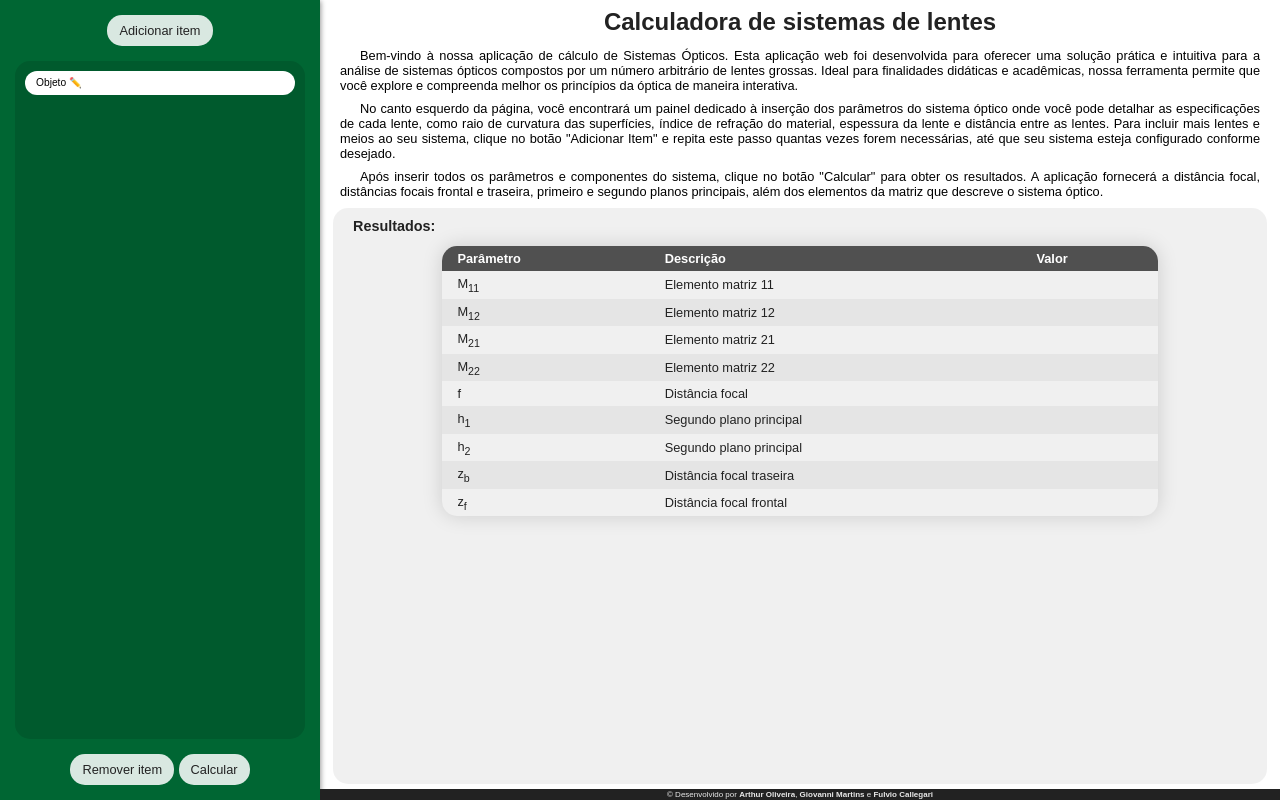
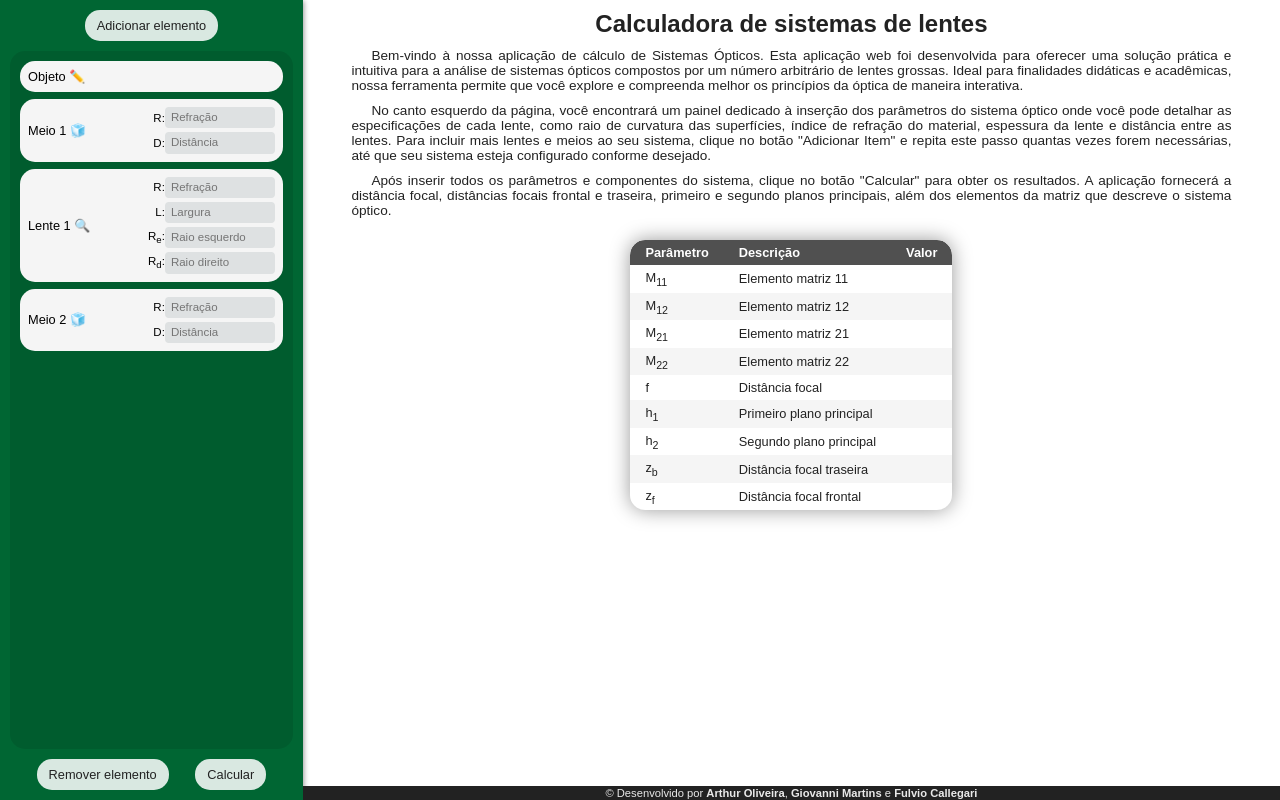
Before and after one commit to ArthurOliveira96/TG-SistemaLentes, a plain HTML site: page index.html in a window 1280 px wide. Drawn offline with Linux system fonts and the light colour scheme.

Commit message:
Upload nova versao feita do zero com flexbox

```diff
--- a/index.html
+++ b/index.html
@@ -1,69 +1,75 @@
 <!DOCTYPE html>
-<html lang="pt-br">
+<html lang="en">
 <head>
     <meta charset="UTF-8">
     <meta name="viewport" content="width=device-width, initial-scale=1.0">
-    <title>TG</title>
+    <title>Sistema de lentes</title>
     <link rel="stylesheet" href="style.css">
 </head>
 <body>
-    <form class="sidebar" onsubmit="return false">
-        <div class="sidebar-item top">
-            <!-- <img src="img/logotipo-ufabc-lateral - recorte.png" alt="UFABC"> -->
-            <div class="div-btn-add">
-                <input type="button" value="Adicionar item" id="add-item">
+    <aside>
+        <form onsubmit="return false">
+            <section class="top">
+                <input type="button" value="Adicionar elemento" id="add-elemento">
+            </section>
+            <section class="middle">
+                <div class="input-element">
+                    <h2>Objeto ✏️</h2>
                 </div>
+                <div class="input-element">
+                    <h2>Meio 1 🧊</h2>
+                    <div class="input-boxes">
+                        <div class="input-box">
+                            <label for="iref2">R:</label>
+                            <input type="number" name="ref2" id="iref2" placeholder="Refração" step="0.0000000001" min="1" required>
                         </div>
-        <div class="sidebar-item middle">
-
-            <div class="param-item">
-                <div class="title">Objeto ✏️</div>
-            </div>
-
-            <!-- <div class="param-item">
-                <div class="title">Meio 🧊</div>
-                <div class="input-group">
-                    <div class="input-field">
-                        <label for="imdist1">Distancia:</label>
-                        <input type="number" name="mdist1" id="imdist1" required>
-                    </div>
-                    <div class="input-field">
-                        <label for="imref1">Refracao:</label>
-                        <input type="number" name="mref1" id="imref1" required>
+                        <div class="input-box">
+                            <label for="idist2">D:</label>
+                            <input type="number" name="dist2" id="idist2" placeholder="Distância" step="0.0000000001" min="0" required>
                         </div>
                     </div>
                 </div>
-
-            <div class="param-item">
-                <div class="title">Lente 🔍</div>
-                <div class="input-group">
-                    <div class="input-field">
-                        <label for="illarg2">&nbsp;&nbsp;Largura:</label>
-                        <input type="number" name="llarg2" id="illarg2" required>
+                <div class="input-element">
+                    <h2>Lente 1 🔍</h2>
+                    <div class="input-boxes">
+                        <div class="input-box">
+                            <label for="iref3">R:</label>
+                            <input type="number" name="ref3" id="iref3" placeholder="Refração" step="0.0000000001" min="1" required>
                         </div>
-                    <div class="input-field">
-                        <label for="ilref2">Refracao:</label>
-                        <input type="number" name="lref2" id="ilref2" required>
+                        <div class="input-box">
+                            <label for="ilar3">L:</label>
+                            <input type="number" name="lar3" id="ilar3" placeholder="Largura" step="0.0000000001" min="0" required>
                         </div>
-                    <div class="input-field">
-                        <label for="ilre2">&nbsp;&nbsp;&nbsp;&nbsp;&nbsp;&nbsp;&nbsp;&nbsp;&nbsp;&nbsp;R<sub>e</sub>:</label>
-                        <input type="number" name="lre2" id="ilre2" required>
+                        <div class="input-box">
+                            <label for="ire3">R<sub>e</sub>:</label>
+                            <input type="number" name="re3" id="ire3" placeholder="Raio esquerdo" step="0.0000000001" required>
                         </div>
-                    <div class="input-field">
-                        <label for="ilrd2">&nbsp;&nbsp;&nbsp;&nbsp;&nbsp;&nbsp;&nbsp;&nbsp;&nbsp;&nbsp;R<sub>d</sub>:</label>
-                        <input type="number" name="lrd2" id="ilrd2" required>
+                        <div class="input-box">
+                            <label for="ird3">R<sub>d</sub>:</label>
+                            <input type="number" name="rd3" id="ird3" placeholder="Raio direito" step="0.0000000001" required>
                         </div>
                     </div>
-            </div> -->
-
                 </div>
-        <div class="sidebar-item bottom">
-            <div class="div-btn-submit">
-                <input type="button" value="Remover item" id="remover-item">
-                <input type="submit" value="Calcular" id="calcular">
+                <div class="input-element">
+                    <h2>Meio 2 🧊</h2>
+                    <div class="input-boxes">
+                        <div class="input-box">
+                            <label for="iref4">R:</label>
+                            <input type="number" name="ref4" id="iref4" placeholder="Refração" step="0.0000000001" min="1" required>
+                        </div>
+                        <div class="input-box">
+                            <label for="idist4">D:</label>
+                            <input type="number" name="dist4" id="idist4" placeholder="Distância" step="0.0000000001" min="0" required>
                         </div>
                     </div>
+                </div>
+            </section>
+            <section class="bottom">
+                <input type="button" value="Remover elemento" id="remover-elemento">
+                <input type="submit" value="Calcular" id="calcular">
+            </section>
         </form>
+    </aside>
     <main>
         <h1>Calculadora de sistemas de lentes</h1>
         <p>
@@ -75,8 +81,6 @@
         <p>
             Após inserir todos os parâmetros e componentes do sistema, clique no botão "Calcular" para obter os resultados. A aplicação fornecerá a distância focal, distâncias focais frontal e traseira, primeiro e segundo planos principais, além dos elementos da matriz que descreve o sistema óptico.
         </p>
-        <div class="output">
-            <h2>Resultados:</h2>
         <table>
             <thead>
                 <tr>
@@ -113,7 +117,7 @@
                 </tr>
                 <tr>
                     <td>h<sub>1</sub></td>
-                        <td>Segundo plano principal</td>
+                    <td>Primeiro plano principal</td>
                     <td id="ih1"></td>
                 </tr>
                 <tr>
@@ -133,11 +137,10 @@
                 </tr>
             </tbody>
         </table>
-        </div>
         <footer>
             &copy; Desenvolvido por <strong>Arthur Oliveira</strong>, <strong>Giovanni Martins</strong> e <strong>Fulvio Callegari</strong>
         </footer>
+        <script src="script.js"></script>
     </main>
-    <script src="script.js"></script>
 </body>
 </html>
--- a/style.css
+++ b/style.css
@@ -1,51 +1,47 @@
 @charset "UTF-8";
 
 * {
+    /* border: 1px solid black; */
     margin: 0;
-    padding: 0;
+    padding: 0px;
     box-sizing: border-box;
+    --color-1: #006633;
 }
 
-body {
-    display: grid;
-    grid-template-columns: repeat(4, 1fr);
-    grid-template-areas:
-    "aside main main main";
+html {
+    height: 100vh;
+}
+
+body    {
+    display: flex;
+    flex-direction: row;
+    flex-wrap: nowrap;
+    height: 100%;
     font-family: Arial, Helvetica, sans-serif;
 }
 
-form.sidebar {
-    grid-area: aside;
+aside {
+    display: flex;
+    background-color: var(--color-1);
+    box-shadow: 1px 1px 5px rgba(0, 0, 0, 0.4);
+}
+
+aside > form {
     display: flex;
     flex-direction: column;
-    background-color: #006633;
-    box-shadow: 1px 1px 5px rgba(0, 0, 0, 0.4);
-    height: 100vh;
+    flex-wrap: nowrap;
+    gap: 10px;
+    padding: 10px;
 }
 
-form > div.sidebar-item {
-    width: calc(100% - 30px);
-    margin: auto;
-    margin-bottom: 15px;
-    /* border: 1px solid black; */
+aside > form > section.top {
+    display: flex;
+    justify-content: center;
+    align-items: center;
 }
 
-form > div.sidebar-item.top {
-    margin-top: 15px;
-}
-
-/* form > div.sidebar-item.top > img {
-    width: 100%;
-    margin: 10px 0 10px 0;
-} */
-
-form > div.sidebar-item.top > div.div-btn-add,
-form > div.sidebar-item.bottom > div.div-btn-submit {
-    text-align: center;
-}
-
-form > div.sidebar-item.top > div.div-btn-add > input,
-form > div.sidebar-item.bottom > div.div-btn-submit > input {
+aside > form > section.top input,
+aside > form > section.bottom input {
     display: inline-block;
     outline: 0;
     border: none;
@@ -58,67 +54,76 @@ form > div.sidebar-item.bottom > div.div-btn-submit > input {
     font-weight: normal;
 }
 
-form > div.sidebar-item.top > div.div-btn-add > input:hover,
-form > div.sidebar-item.bottom > div.div-btn-submit > input:hover {
+aside > form > section.top input:hover,
+aside > form > section.bottom input:hover {
     background-color: rgba(255, 255, 255, 0.6)
 }
 
-form > div.sidebar-item.middle {
-    flex: 1;
-    /* margin-top: 10px; */
-    /* margin-bottom: 10px; */
+aside > form > section.middle {
+    flex-grow: 1;
+    display: flex;
+    flex-direction: column;
+    gap: 7px;
+    overflow-y: auto;
+    background-color: rgba(0, 0, 0, 0.1);
     border-radius: 15px;
-    background-color: rgba(0, 0, 0, 0.12);
+    padding: 10px;
     font-size: 0.8em;
-    overflow-y: auto;
 }
 
-form > div.sidebar-item.middle::-webkit-scrollbar {
+aside > form > section.middle::-webkit-scrollbar {
     width: 9px;
 }
 
-form > div.sidebar-item.middle::-webkit-scrollbar-track {
+aside > form > section.middle::-webkit-scrollbar-track {
     background: transparent;
 }
 
-form > div.sidebar-item.middle::-webkit-scrollbar-thumb {
+aside > form > section.middle::-webkit-scrollbar-thumb {
     background-color: rgba(155, 155, 155, 0.5);
     border-radius: 20px;
     border: transparent;
 }
 
-form > div.sidebar-item.middle > div.param-item {
+aside > form > section.middle > div.input-element {
     display: flex;
-    margin: 10px;
-    padding: 3px 8px;
-    background-color: rgba(255, 255, 255, 1);
+    flex-direction: row;
+    flex-wrap: nowrap;
+    gap: 50px;
+    justify-content: flex-end;
+    padding: 8px;
+    background-color: whitesmoke;
     border-radius: 15px;
 }
 
+aside > form > section.middle > div.input-element > h2 {
+    margin-right: auto;
+    align-self: center;
+    font-size: 1em;
+    font-weight: normal;
+    min-width: 70px;
+}
 
-form > div.sidebar-item.middle > div.param-item > div.input-group {
-    flex: 1;
+aside > form > section.middle > div.input-element > div.input-boxes {
     display: flex;
     flex-direction: column;
-    align-items: flex-end;
+    flex-wrap: nowrap;
+    gap: 4px;
 }
 
-form > div.sidebar-item.middle > div.param-item > div {
-    margin: 3px;
+aside > form > section.middle > div.input-element > div.input-boxes > div.input-box {
+    display: flex;
+    flex-direction: row;
+    flex-wrap: nowrap;
+    justify-content: flex-end;
+    align-items: center;
 }
 
-form > div.sidebar-item.middle > div.param-item > div.title {
-    align-self: center;
-    font-size: 0.8em;
+aside > form > section.middle > div.input-element > div.input-boxes > div.input-box > label {
+    font-size: 0.9em;
 }
 
-form > div.sidebar-item.middle > div.param-item > div.input-group > div.input-field {
-    font-size: 0.8em;
-    margin: 3px;
-}
-
-form > div.sidebar-item.middle > div.param-item > div.input-group > div.input-field > input {
-    font-size: inherit;
+aside > form > section.middle > div.input-element > div.input-boxes > div.input-box > input {
     border-radius: 4px;
     line-height: 1.5;
     padding: 0 4px;
@@ -126,100 +131,95 @@ form > div.sidebar-item.middle > div.param-item > div.input-group > div.input-fi
     border: 2px solid #dee1e2;
     color: rgb(14, 14, 16);
     background: #dee1e2;
-    width: 100px;
+    font-size: 0.9em;
+    width: 110px;
 }
 
-form > div.sidebar-item.middle > div.param-item > div.input-group > div.input-field > input:hover {
-    border-color: #ccc;
-}
-
-form > div.sidebar-item.middle > div.param-item > div.input-group > div.input-field > input:focus {
-    background: #fff;
+aside > form > section.bottom {
+    display: flex;
+    justify-content: space-evenly;
+    align-items: center;
 }
 
 main {
-    grid-area: main;
+    flex-grow: 1;
     display: flex;
+    flex-direction: column;
     flex-wrap: nowrap;
-    flex-direction: column;
+    align-items: center;
+    gap: 10px;
+    padding-top: 10px;
+    color: #222;
     overflow-y: auto;
-    height: 100vh;
+    min-width: 700px;
 }
 
 main > h1 {
-    text-align: center;
-    margin: 8px;
-    color: #222;
     font-size: 1.5em;
 }
 
 main > p {
-    font-size: 0.8em;
+    font-size: 0.85em;
     text-align: justify;
     text-indent: 20px;
-    padding: 4px 20px;
+    max-width: 900px;;
 }
 
-main > div.output {
-    flex: 1;
-    margin: 5px auto 5px auto;
-    padding: 10px 20px;
-    width: calc(100% - 26px);
-    border-radius: 15px;
-    background-color: rgba(0, 0, 0, 0.06);
-    color: #222;
-}
-
-main > div.output > h2 {
-    font-size: 0.9em;
-}
-
-main > div.output > table {
+main > table {
     border-collapse: collapse;
     margin: 12px auto;
     font-size: 0.8em;
     font-family: sans-serif;
-    width: 80%;
-    box-shadow: 0 0 20px rgba(0, 0, 0, 0.15);
+    box-shadow: 0 0 20px rgba(0, 0, 0, 0.4);
     border-radius: 15px;
+    overflow: hidden;
 }
 
-main > div.output > table > thead > tr >  th {
+main > table > thead > tr >  th {
     /* background-color: #009879; */
     color: #ffffff;
     text-align: left;
     background-color: rgb(80, 80, 80);
 }
 
-main > div.output > table > thead > tr >  th:first-child {
+main > table > thead > tr >  th:first-child {
     border-top-left-radius: 15px;
 }
 
-main > div.output > table > thead > tr >  th:last-child {
+main > table > thead > tr >  th:last-child {
     border-top-right-radius: 15px;
 }
 
-main > div.output > table th,
-main > div.output > table td {
+main > table th,
+main > table td {
     padding: 5px 15px;
 }
 
-main > div.output > table > tbody tr:nth-of-type(even) {
-    background-color: #e5e5e5;
+main > table > tbody tr:nth-of-type(even) {
+    background-color: rgba(229, 229, 229, 0.4);
 }
 
-main > div.output > table > tbody tr:last-of-type {
+main > table > tbody tr:last-of-type {
     border-radius: 15px;
 }
 
-main > div.output > table > tbody tr:hover {
+main > table > tbody tr:hover {
     background-color: rgba(0, 0, 0, 0.1);
+}
+
+main > h1,
+main > p,
+main > table {
+    padding-left: 10px;
+    padding-right: 10px;
 }
 
 main > footer {
     text-align: center;
     background-color: #222;
     color: rgb(255, 255, 255, 0.9);
-    font-size: 0.5em;
+    font-size: 0.7em;
     padding: 1px;
+    margin-top: auto;
+    width: 100%;
 }
```
Also changed, not shown: script.js (+56 -56 lines). Lines whose indentation alone changed are shown as unchanged.
